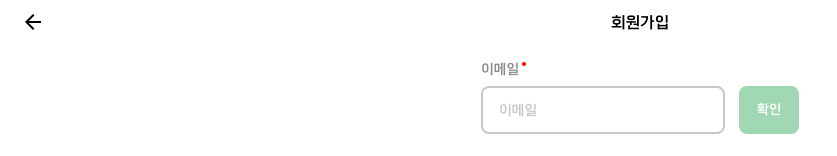
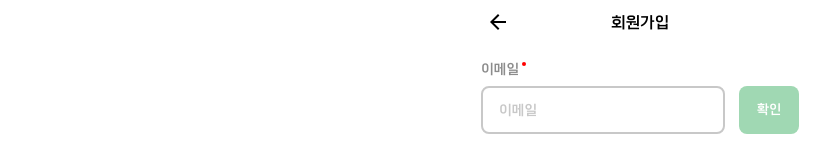
Before and after one commit to makeUgreat/Fullerting, a React (Vite) app in the folder frontend/: page /join in a window 1280 px wide. Shown: the top 156 px of the page, without its empty margins (0-837 px from the left). Built offline with nearby package versions, Linux system fonts and the light colour scheme.

Commit message:
[refactor] : 상단 바 css 수정

```diff
--- a/frontend/src/components/common/Navigator/navigater.tsx
+++ b/frontend/src/components/common/Navigator/navigater.tsx
@@ -21,28 +21,34 @@ interface NavItem {
   Icon: string;
   path: string;
 }
-const TitleBox = styled.div`
+
+const TopBox = styled.div`
   width: 100%;
   height: 2.75rem;
-  position: relative;
+  /* position: relative; */
   align-items: center;
   text-align: center;
   justify-content: center;
   display: flex;
   font-size: 1rem;
-  font-style: normal;
   font-weight: bold;
   position: fixed;
   background-color: ${({ theme }) => theme.colors.white};
 `;
-const Backsvgbox = styled.div`
-  width: 1.5rem;
+const TitleBox = styled.div`
+  display: flex;
+  justify-content: space-between;
+  align-items: center;
+  width: 22.5rem;
+`;
+const BackSvgBox = styled.div`
+  width: 4.8rem;
   height: 1.5rem;
   justify-content: center;
   align-items: center;
-  left: 1.31rem;
+  /* left: 1.31rem; */
   display: flex;
-  position: absolute;
+  /* position: absolute; */
 `;
 
 const NavBox = styled.div`
@@ -67,13 +73,13 @@ const SvgBox = styled.img`
 
 const EditBox = styled.div`
   display: flex;
-  justify-content: space-between;
+  /* justify-content: space-between; */
+
   align-items: center;
-  gap: 0.8125rem;
-  width: auto;
-  height: auto;
-  position: absolute;
-  right: 1.12rem;
+  width: 4.8rem;
+  gap: 0.4rem;
+  /* position: absolute; */
+  /* right: 1.12rem; */
 `;
 const navItems: NavItem[] = [
   { Icon: Home, path: "/main" },
@@ -94,20 +100,24 @@ const TitleBar = ({
     navigate(-1);
   };
   return (
+    <TopBox>
       <TitleBox>
         {showBack && (
-        <Backsvgbox onClick={onClickBack}>
+          <BackSvgBox onClick={onClickBack}>
             <img src={Arrow} alt="Back" />
-        </Backsvgbox>
+          </BackSvgBox>
         )}
-      {showTitle && title}
+        <span>{showTitle && title}</span>
+        <EditBox>
           {showEdit && (
-        <EditBox>
+            <>
               <img src={Modify} alt="Modify" />
               <img src={Delete} alt="Delete" />
+            </>
+          )}
         </EditBox>
-      )}
       </TitleBox>
+    </TopBox>
   );
 };
 
```
Lines whose indentation alone changed are shown as unchanged.
